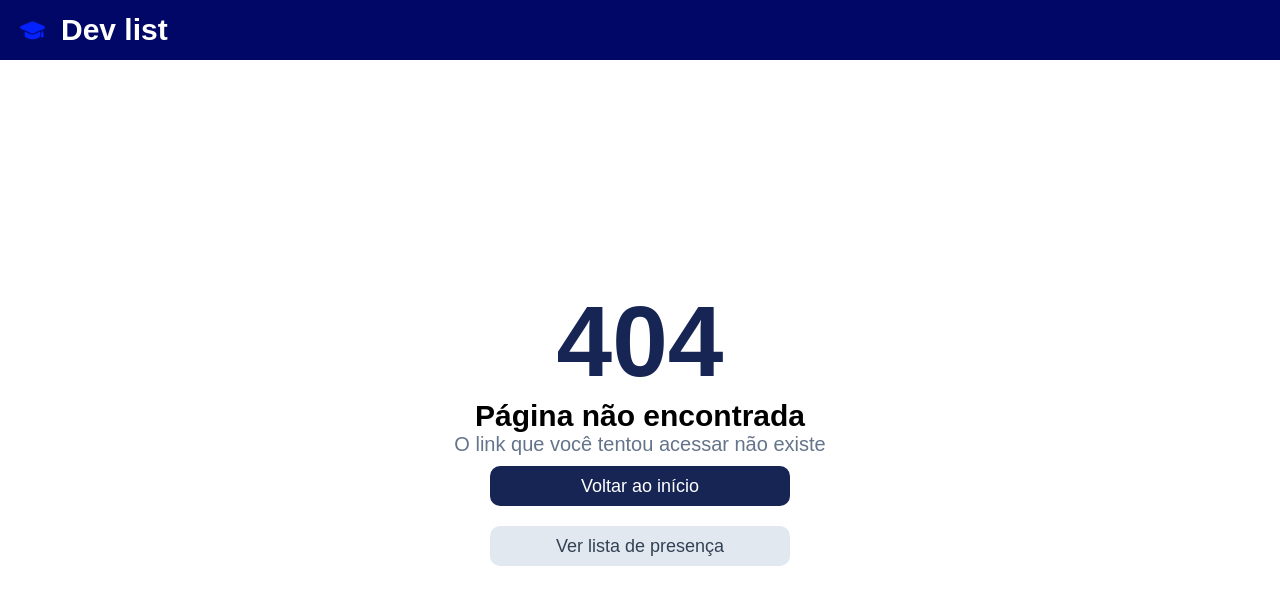
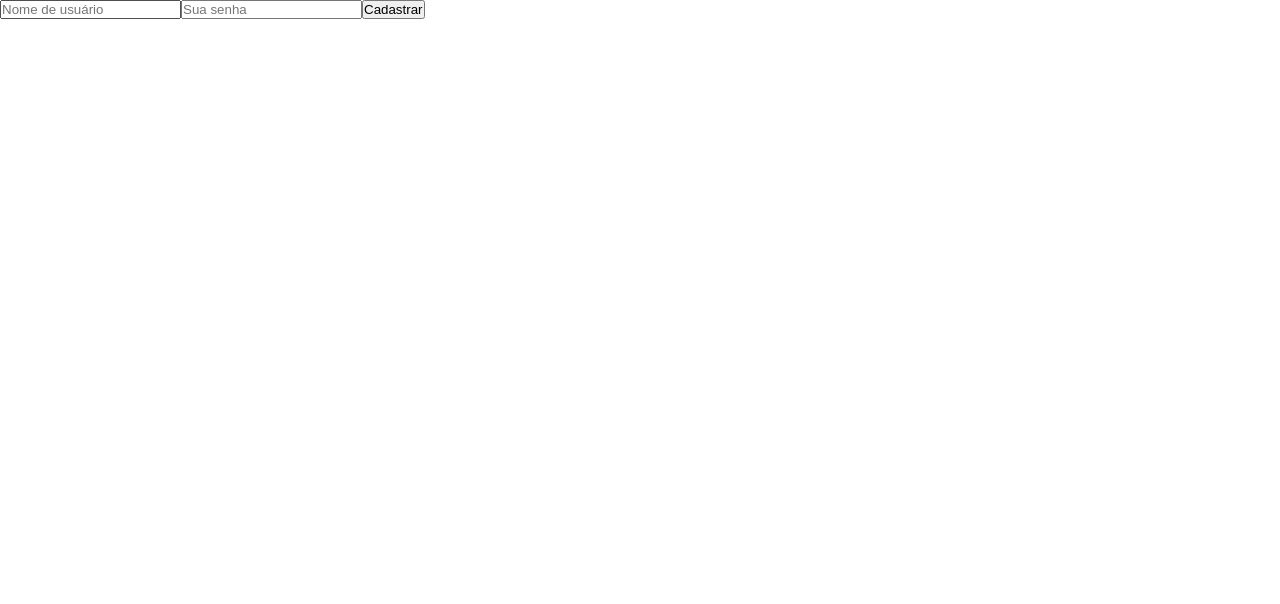
Before and after one commit to Evertongomes77/Crud-lista-de-tarefas, a React (Vite) app in the folder frontend/: page /criar-conta in a window 1280 px wide. Before the commit this address had no page. Shown: the top 604 px of the page. Built offline with nearby package versions, Linux system fonts and the light colour scheme; a web font is replaced by a local one.

Commit message:
fazendo a lógica de altenticação

```diff
--- /dev/null
+++ b/frontend/src/components/protectroute.jsx
@@ -0,0 +1,17 @@
+import { Navigate } from "react-router-dom";
+import { GetUsuarioLogado } from "../services/auth";
+
+
+function RotasProtegidas( {children} ){
+    const usuario= GetUsuarioLogado();
+
+    if(!usuario){
+        alert('você precisa está logado!');
+        return <Navigate to={'/'} />
+    }
+
+    return children;
+}
+
+
+export default RotasProtegidas;
--- /dev/null
+++ b/frontend/src/pages/criarConta/index.jsx
@@ -0,0 +1,24 @@
+import { useState } from "react"
+import criarSenha from "../../services/auth";
+
+function CriarConta() {
+    const [username, setusername] = useState('');
+    const [password, setpassword]= useState('');
+
+    function cadastrar(){
+        criarSenha(username,password);
+        setusername('');
+        setpassword('');
+    }
+
+    return (
+        <div>
+            <input type="text" placeholder="Nome de usuário" value={username} onChange={(e)=> setusername(e.target.value)} />
+            <input type="password" placeholder="Sua senha" value={password} onChange={(e)=> setpassword(e.target.value)} />
+            <button onClick={cadastrar}>Cadastrar</button>
+        </div>
+    )
+}
+
+
+export default CriarConta;
--- a/frontend/src/pages/home/index.jsx
+++ b/frontend/src/pages/home/index.jsx
@@ -1,7 +1,28 @@
 import chapeu from '../../assets/chapeu.png';
-import { Buttonentrar, Container,Criarconta,Form, Imputcampo, Separador, Trocarsenha } from './styles';
+import { Buttonentrar, Container, Criarconta, Form, Imputcampo, Separador, Trocarsenha } from './styles';
+import { useState } from 'react';
+import { login } from '../../services/auth';
+import { useNavigate } from 'react-router-dom'
 
 function Home() {
+    const [usuario, setusuario] = useState('');
+    const [password, setpassword] = useState('');
+    const navigate= useNavigate();
+
+    function Login() {
+        const sucesso = login(usuario, password);
+        if (sucesso) {
+            alert('login realizado')
+            navigate('/cadastro')
+
+            setusuario('')
+            setpassword('');
+
+        }
+        else{
+            alert('usuário ou senha incorretos!')
+        }
+    }
 
     return (
         <Container>
@@ -11,21 +32,21 @@ function Home() {
                 <h1>Lista Escolar</h1>
                 <Imputcampo>
                     <p>Nome do usuário</p>
-                        <input type="text" placeholder="nome de usuário" />
+                    <input type="text" value={usuario} placeholder="nome de usuário" onChange={(e) => setusuario(e.target.value)} />
                 </Imputcampo>
 
                 <Imputcampo>
                     <p>Senha</p>
-                        <input type="password" placeholder="Sua senha" />
+                    <input type="password" value={password} placeholder="Sua senha" onChange={(e) => setpassword(e.target.value)} />
                 </Imputcampo>
-                    <Buttonentrar>Entrar</Buttonentrar>
+                <Buttonentrar onClick={Login}>Entrar</Buttonentrar>
 
                 <Trocarsenha>Esqueci minha senha</Trocarsenha>
                 <Separador>
                     <p>ou</p>
                 </Separador>
                 <p>Não tem uma conta?</p>
-                    <Criarconta>Criar conta</Criarconta>
+                <Criarconta><a href="/criar-conta">Criar conta </a></Criarconta>
 
             </Form>
 
--- a/frontend/src/pages/users/index.jsx
+++ b/frontend/src/pages/users/index.jsx
@@ -62,7 +62,7 @@ function Users() {
                                     <h5>{user.nome}</h5>
                                     <p>{user.escola}</p>
                                 </Campodados>
-                                <Lixeiro src={lixeiro} alt="icone de lixeiro" />
+                                 <Lixeiro src={lixeiro} onClick={()=>deletarusuario(user.id)} alt="icone de lixeiro" />
                             </Campousuario>
                     ))
 
--- a/frontend/src/pages/users/styled.js
+++ b/frontend/src/pages/users/styled.js
@@ -68,7 +68,7 @@ overflow-y: scroll;
 overflow-x: hidden;
 padding: 0px 20px;
 align-items: center;
-justify-content: center;
+justify-content: flex-start;
 flex-direction: column;
 `
 
--- a/frontend/src/routes.jsx
+++ b/frontend/src/routes.jsx
@@ -3,14 +3,17 @@ import Home from './pages/home';
 import Users from './pages/users';
 import Cadastro from './pages/cadastro';
 import Erro from './pages/erro';
+import RotasProtegidas from './components/protectroute';
+import CriarConta from './pages/criarConta';
 
 function Rotas(){
 
     return(
         <Routes>
             <Route path="/" element={<Home />} />
-            <Route path="/users" element={<Users />} />
-            <Route path="/cadastro" element={<Cadastro />} />
+            <Route path="/users" element={ <RotasProtegidas> <Users /> </RotasProtegidas>} />
+            <Route  path='/criar-conta' element={<CriarConta />}/>
+            <Route path="/cadastro" element={<RotasProtegidas> <Cadastro /> </RotasProtegidas>} />
 
             <Route path='*' element={<Erro />} />
         </Routes>
--- /dev/null
+++ b/frontend/src/services/auth.js
@@ -0,0 +1,32 @@
+
+
+function criarSenha(username, password){
+    const usuario={username, password};
+
+    localStorage.setItem('usuario', JSON.stringify(usuario));
+}
+
+
+ export function login(username, password){
+    const usuario= JSON.parse(localStorage.getItem('usuario'));
+
+    if(usuario && usuario.username===username && usuario.password===password){
+        localStorage.setItem('logado',username);
+        return true
+    }
+
+    return false
+}
+
+
+export function GetUsuarioLogado(){
+    return localStorage.getItem('logado');
+}
+
+
+
+
+
+
+
+export default criarSenha;
```
Lines whose indentation alone changed are shown as unchanged.
